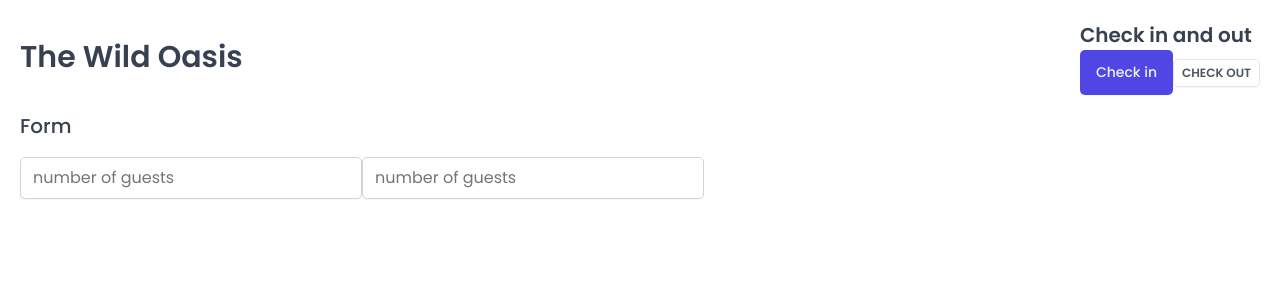
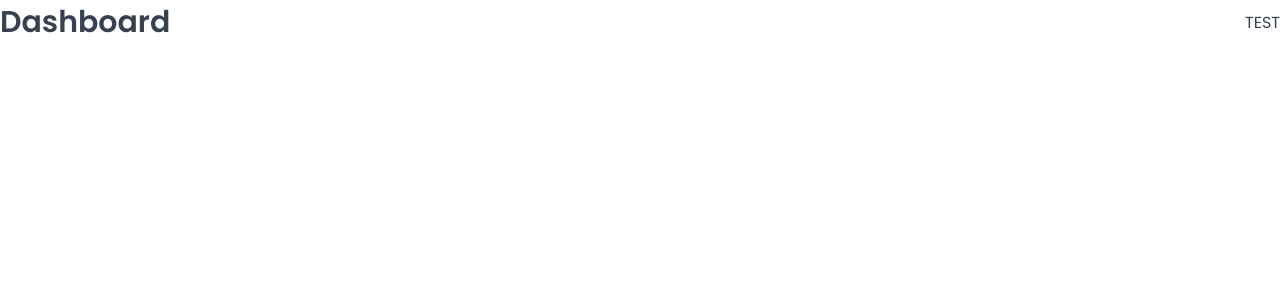
Before and after one commit to Sophianx234/the-wild-oasis, a React (Vite) app: page / in a window 1280 px wide. Shown: the top 300 px of the page. Built offline with nearby package versions, Linux system fonts and the light colour scheme; a web font is replaced by a local one.

Commit message:
setting up pages and routes

```diff
--- a/package.json
+++ b/package.json
@@ -12,6 +12,7 @@
   "dependencies": {
     "react": "^18.2.0",
     "react-dom": "^18.2.0",
+    "react-router-dom": "^6.26.1",
     "styled-components": "^6.1.12"
   },
   "devDependencies": {
--- a/src/App.jsx
+++ b/src/App.jsx
@@ -1,56 +1,36 @@
-import styled from "styled-components"
+import { BrowserRouter, Route, Routes } from "react-router-dom"
+import Dashboard from "./pages/Dashboard"
+import Bookings from "./pages/Bookings"
+import Cabins from "./pages/Cabins"
+import Users from './pages/Users'
+import Settings from './pages/Settings'
+import Login from './pages/Login'
+import Account from './pages/Account'
+import PageNotFound from './pages/PageNotFound'
 import GlobalStyles from "./styles/GlobalStyles"
-import Button from "./ui/Button"
-import Input from "./ui/Input"
-import Heading from "./ui/Heading"
-import Row from "./ui/Row"
 
 function App() {
-
-
-  const StyledApp = styled.div`
-    padding: 20px;
-  `
-
   return (
     <>
     <GlobalStyles/>
-    <StyledApp>
-      <Row type='vertical'>
-
-      <Row type='horizontal'>
-
-      <Heading as='h1'>
-        The Wild Oasis
-      </Heading>
-      <div>
-
-      <Heading as='h2'>
-        Check in and out
-      </Heading>
-
-      <Button variations='primary' size='medium' onClick={()=>alert('Check in')}>Check in</Button>
-      <Button variations='secondary' size='small' onClick={()=>alert('Check out')}>Check out</Button>
-      </div>
-      </Row >
+      <BrowserRouter>
+      <Routes>
+        <Route index element={<Dashboard/>}/>
+        <Route path="/dashboard" element={<Dashboard/>}/>
+        <Route path="/bookings" element={<Bookings/>}/>
+        <Route path="/cains" element={<Cabins/>}/>
+        <Route path="/users" element={<Users/>}/>
+        <Route path="/settings" element={<Settings/>}/>
+        <Route path="/account" element={<Account/>}/>
+        <Route path="/login" element={<Login/>}/>
+        <Route path="*" element={<PageNotFound/>}/>
 
 
-
-      <Row type='vertical'>
-      <Heading as='h3'>
-          Form
-      </Heading>
-      <form>
+      </Routes>
+      </BrowserRouter>
+     </>
 
 
-      <Input type="number" placeholder="number of guests"></Input>
-      <Input type="number" placeholder="number of guests"></Input>
-      </form>
-      </Row>
-      </Row>
-
-    </StyledApp>
-    </>
   )
 }
 
```
Also changed, not shown: 1 other file (tests, documents, lock files or other folders).
